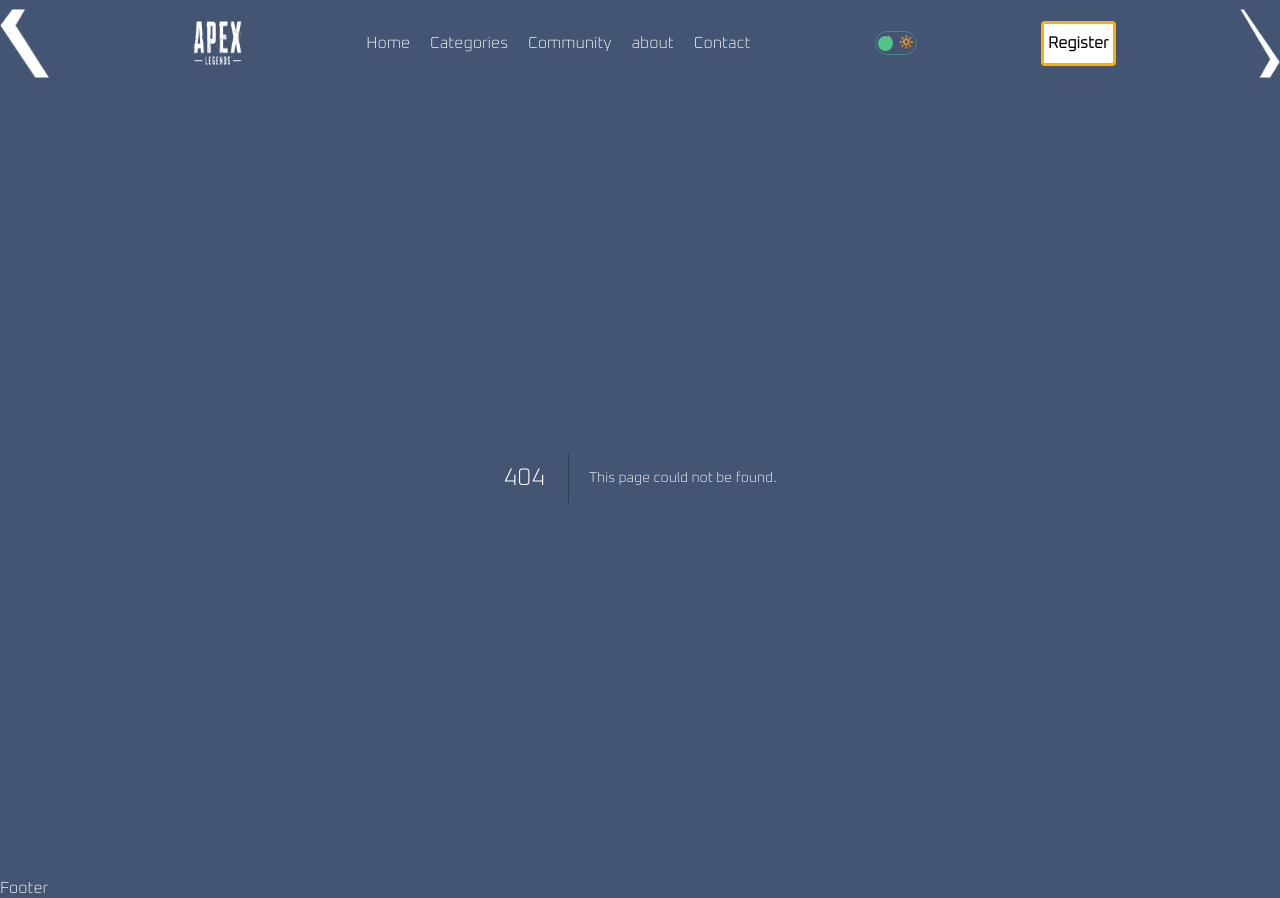
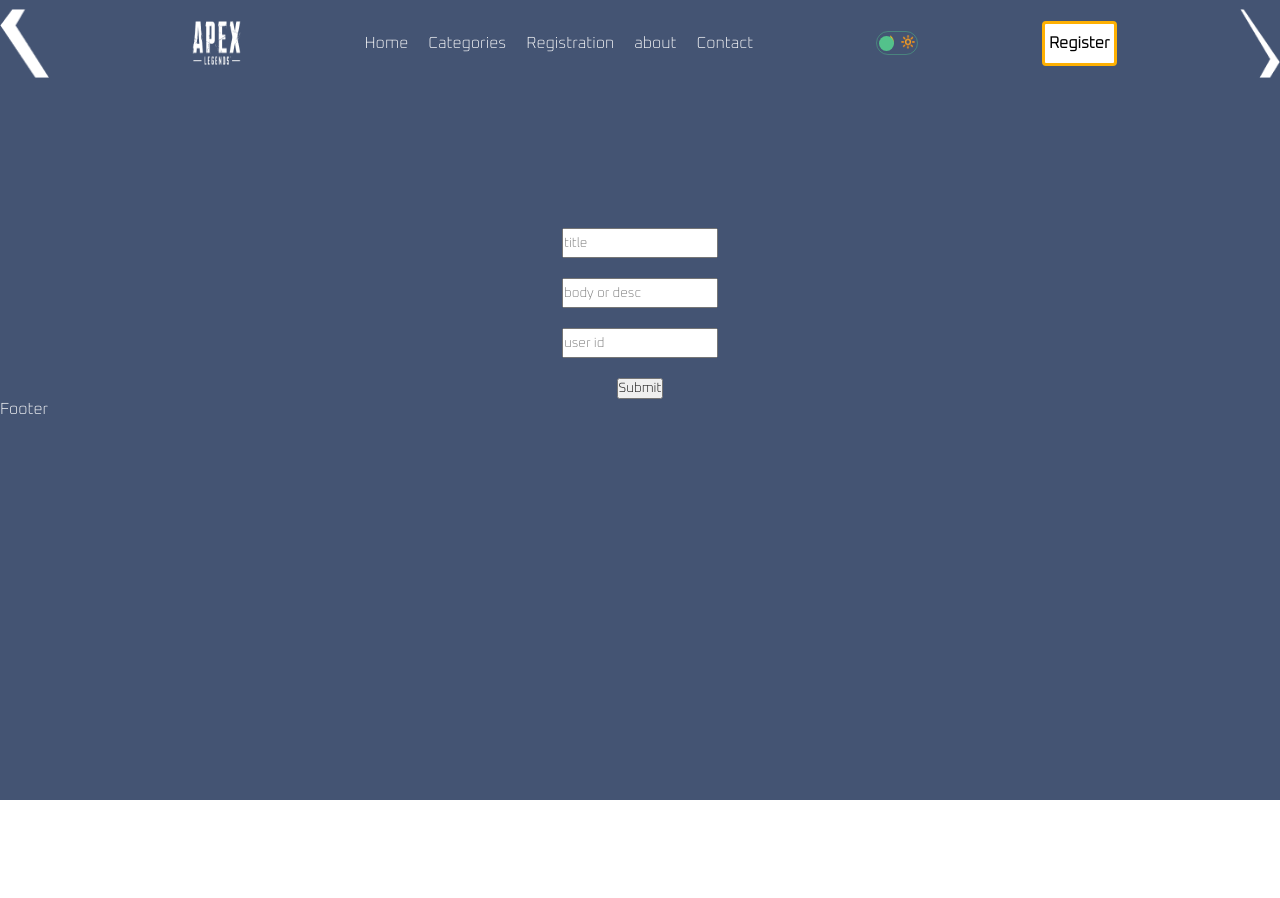
Before and after one commit to Tsotneshonia1/final-project, a Next.js app: page /registration/crud in a window 1280 px wide. Before the commit this address had no page. After the commit the page ends 800 px from the top, so only its background shows below. Built offline with nearby package versions, Linux system fonts and the light colour scheme.

Commit message:
adding useEffect_AND_Crud-POST

```diff
--- a/next.config.js
+++ b/next.config.js
@@ -1,7 +1,7 @@
 /** @type {import('next').NextConfig} */
 const nextConfig = {
     images: {
-      domains: [ "images.pexels.com", "encrypted-tbn0.gstatic.com", `next.config.js`, "i.imgur.com", "placeimg.com", 'hips.hearstapps.com'],
+      domains: ["www.pexels.com", "encrypted-tbn0.gstatic.com", `next.config.js`, "i.imgur.com", "placeimg.com", 'hips.hearstapps.com', 'api.escuelajs.co',  "plus.unsplash.com"],
     },
   };
 
--- /dev/null
+++ b/src/app/registration/crud/crud.module.css
@@ -0,0 +1,7 @@
+.mainContainer{
+    display: flex;
+    align-items: center;
+    justify-content: center;
+    flex-direction: column;
+    margin-top: 150px;
+}
--- /dev/null
+++ b/src/app/registration/crud/page.jsx
@@ -0,0 +1,54 @@
+"use client";
+import React, { useEffect, useState } from "react";
+import styles from "./crud.module.css";
+
+function Crud() {
+  const [title, setTitle] = useState("");
+  const [desc, setDesc] = useState("");
+  const [userId, setUserId] = useState(1);
+
+  const handleSubmit = () => {
+    fetch("https://jsonplaceholder.typicode.com/posts", {
+      method: "POST",
+      body: JSON.stringify({
+        title,
+        body: desc,
+        userId,
+      }),
+      headers: {
+        "Content-type": "application/json; charset=UTF-8",
+      },
+    })
+      .then((response) => response.json())
+      .then((json) => console.log(json));
+  };
+
+  return (
+    <div className={styles.mainContainer}>
+      <input
+        type="text"
+        placeholder="title"
+        style={{ height: "30px" }}
+        onChange={(e) => setTitle(e.target.value)}
+      />
+      <br />
+      <input
+        type="text"
+        placeholder="body or desc"
+        style={{ height: "30px" }}
+        onChange={(e) => setDesc(e.target.value)}
+      />
+      <br />
+      <input
+        type="text"
+        placeholder="user id"
+        style={{ height: "30px" }}
+        onChange={() => setUserId(1)}
+      />
+      <br />
+      <button onClick={handleSubmit}>Submit</button>
+    </div>
+  );
+}
+
+export default Crud;
--- a/src/app/community/page.jsx
+++ b/src/app/registration/page.jsx
@@ -1,7 +1,8 @@
 "use client";
+import Link from "next/link";
 import React, { useEffect, useState } from "react";
 
-function Community() {
+function Registration() {
   const [url, setUrl] = useState("");
 
   useEffect(() => {
@@ -26,8 +27,9 @@ function Community() {
       >
         მეორე
       </button>
+      <Link href={"/registration/crud"} > Go to crud operation </Link>
     </div>
   );
 }
 
-export default Community;
+export default Registration;
--- a/src/components/navbar/Navbar.jsx
+++ b/src/components/navbar/Navbar.jsx
@@ -19,8 +19,8 @@ const links = [
   },
   {
     id: 3,
-    title: "Community",
-    url: "/community",
+    title: "Registration",
+    url: "/registration",
   },
 
   {
```
Also changed, not shown: src/app/categories/[id]/page.jsx (+21 -7 lines), src/app/registration/registration.page.module.css (added).
